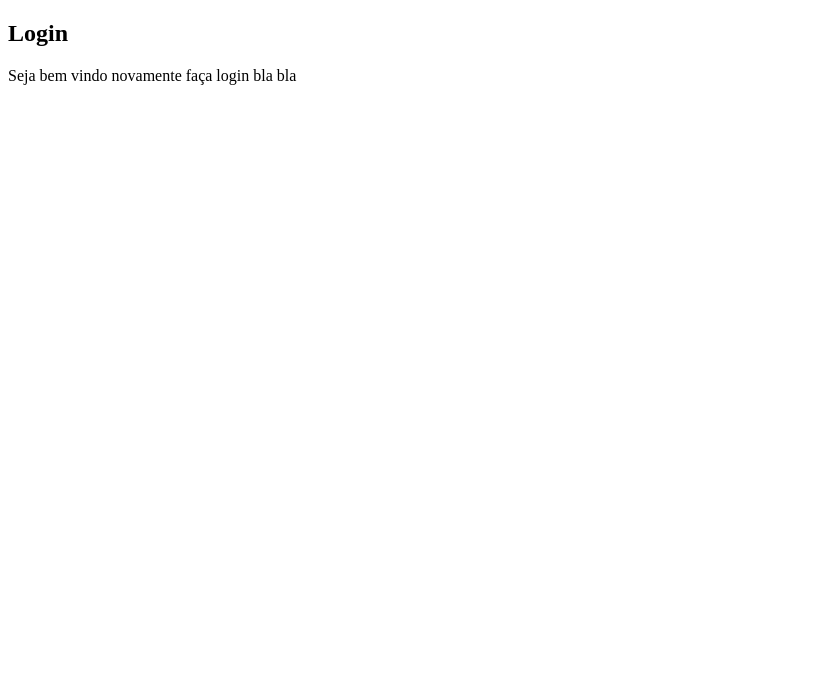
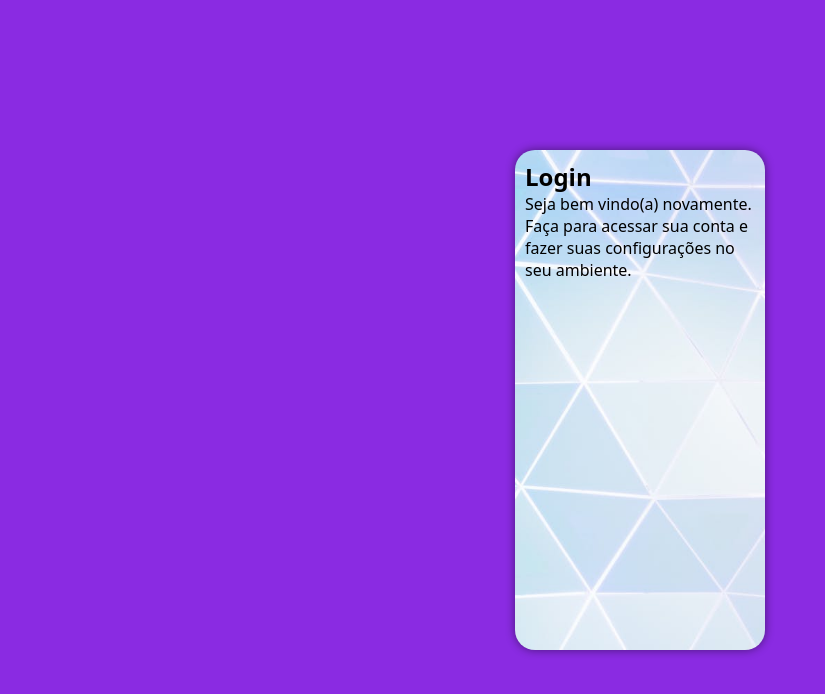
Before and after one commit to imelisson/projeto-login, a plain HTML site: page index.html in a window 1280 px wide. Shown: the whole page, without its empty margins (0-825 px from the left). Drawn offline with Linux system fonts and the light colour scheme.

Commit message:
Projeto logn

```diff
--- /dev/null
+++ b/estilos/style.css
@@ -0,0 +1,25 @@
+/* PALETA DE CORES *
+
+COR PRINC 1 : #6383C0
+COR PRINC 2: #8DC2B0
+
+COR SECUND 1: #3A5A40
+COR SECUND 2: #344E41
+COR SECUND 3: #251605
+
+*/
+
+* { font-family: system-ui, 'Segoe UI', 'Open Sans', 'Helvetica Neue', sans-serif; margin: 0px; padding: 0px; box-sizing: border-box;}
+
+
+html, body { background-color: blueviolet;
+height: 100vh; width: 100vw;}  /* A GRANDE DIFERENÇA É O CODE - OVERFLOW-HIDDEN */
+
+main { width: 100vw; height: 100vh; position: relative;}
+
+section#login { background:aliceblue url(../imagens/pexels-scottwebb-1029624.jpg); background-size:cover ; width: 250px; height: 500px; border-radius: 20px; position: absolute; background-repeat: no-repeat;
+top: 50%; left: 50%; transform: translate(-50%,-50%); overflow: hidden; box-shadow: 0px 0px 10px rgba(0, 0, 0, 0.479);}
+
+section#login > div#img2 { background: url(../imagens/cropped-abstergo-logo-new-movie-1.png); height: 100px; background-size: contain; background-repeat: no-repeat; display: block;}
+
+section#login > div#formu { padding: 10px; display: block;}
--- a/estilos/index.html
+++ b/index.html
@@ -4,15 +4,18 @@
     <meta charset="UTF-8">
     <meta name="viewport" content="width=device-width, initial-scale=1.0">
     <link rel="stylesheet" href="estilos/style.css">
+    <link rel="stylesheet" href="estilos/mediaquery.css">
     <title>Login</title>
 </head>
 <body>
     <main>
         <section id="login">
-            <div id="img"></div>
+
+                <div id="img"></div>
+
             <div id="formu">
                 <h1>Login</h1>
-                <p>Seja bem vindo novamente faça login bla bla </p>
+                <p>Seja bem vindo(a) novamente. Faça para acessar sua conta e fazer suas configurações no seu ambiente.</p>
                 <form action="login.php" method="post">
 
                 </form>
```
Also changed, not shown: estilos/mediaquery.css (added, +9 -0 lines).
